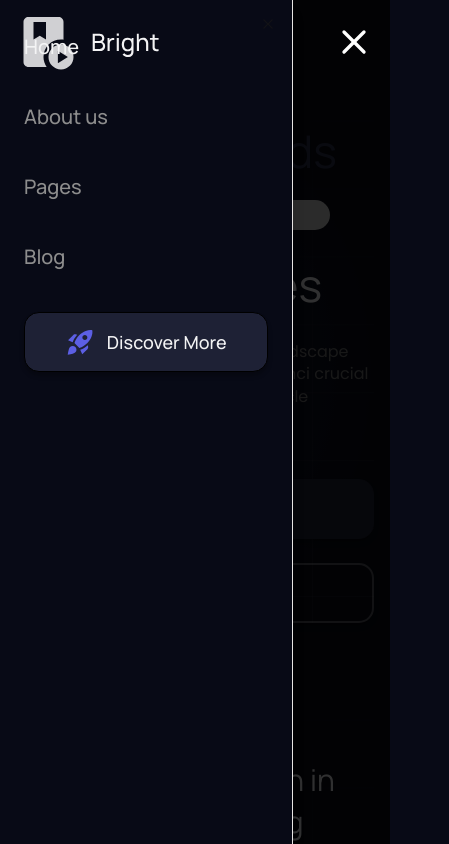
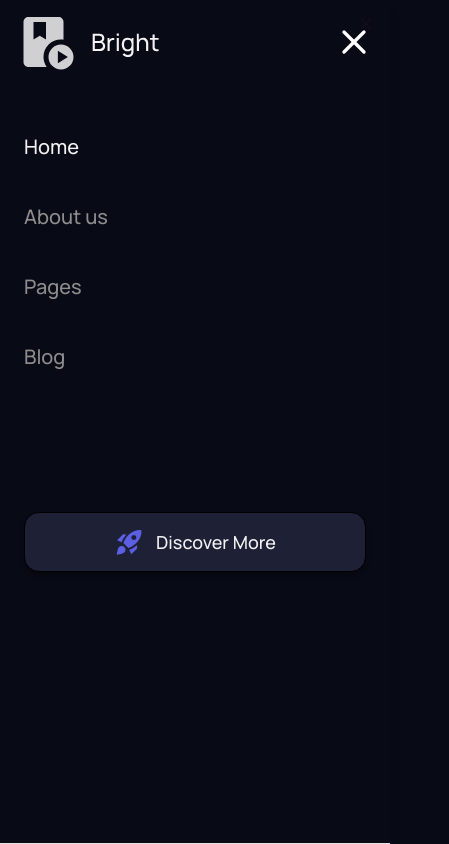
Before and after one commit to stephengade/bright-digital, a Next.js app: page / in a window 390 px wide. Both pictures are taken after a click on the element 354 px from the left and 42 px from the top of the page. Shown: the top 844 px of the page, 449 px wide, since content can reach past the window. Built offline with nearby package versions, Linux system fonts and the light colour scheme.

Commit message:
fixed overflow and mobile navbar

```diff
--- a/src/app/layout.tsx
+++ b/src/app/layout.tsx
@@ -31,7 +31,7 @@ export default function RootLayout({
     <html lang="en">
       <body className={`${manrope.variable} ${poppins.variable} max-w-[1520px] scroll-smooth antialiased overflow-x-hidden mx-auto`}>
         <NavigationBar />
-        <main className="pt-[120px] md:pt-[150px]  w-screen  px-4 md:px-8 lg:px-12 min-h-screen">
+        <main className="pt-[120px] md:pt-[150px]  w-screen  px-4 md:px-8 lg:px-12 min-h-screen overflow-x-hidden">
           {children}
         </main>
       </body>
--- a/src/components/bright-components/drawer.tsx
+++ b/src/components/bright-components/drawer.tsx
@@ -10,6 +10,7 @@ import {
   SheetTitle,
   SheetTrigger,
 } from "@/components/ui/sheet";
+import { cn } from "@/lib/utils";
 
 interface iDrawer {
   closeDrawer?: string | React.ReactNode;
@@ -34,7 +35,7 @@ export const AppDrawer = ({
   onOpenChange,
 }: iDrawer) => {
   return (
-    <div className="relative z-[200]">
+    <div className="relative z-[1500]">
       <Sheet open={open} onOpenChange={onOpenChange}>
         <SheetTrigger asChild className="cursor-pointer">
           {triggerDrawer}
@@ -43,10 +44,10 @@ export const AppDrawer = ({
         <SheetContent
           side={position}
           className={
-            position === "bottom"
-              ? "max-h-[90vh] bg-[#080A16] z-[200] rounded-t-[32px] overflow-x-hidden"
-              : "overflow-y-auto bg-[#080A16]"
-          }
+            cn(position === "bottom"
+              ? "h-screen bg-[#080A16] z-[200] rounded-t-[32px] overflow-x-hidden"
+              : "overflow-y-auto bg-[#080A16]", position === "top" && "h-screen"
+        )}
         >
           <SheetHeader>
             <SheetTitle>{title}</SheetTitle>
--- a/src/components/navigations/mobile.navigation.tsx
+++ b/src/components/navigations/mobile.navigation.tsx
@@ -22,7 +22,7 @@ export const MobileNavMenu = () => {
 
   return (
     <AppDrawer
-      position="left"
+      position="top"
       open={isOpen}
       onOpenChange={setIsOpen}
       triggerDrawer={
@@ -34,9 +34,9 @@ export const MobileNavMenu = () => {
         </span>
       }
     >
-      <div className="sidebar lg:hidden z-[100] flex-col justify-between w-full md:w-[200px]">
+      <div className="sidebar lg:hidden z-[1500] flex-col justify-between w-full md:w-[200px]">
 
-          <div className="sidebar_pages inline-flex flex-col gap-10 md:mt-[25px]">
+          <div className="sidebar_pages inline-flex flex-col gap-10 py-[100px] md:mt-[25px]">
             {NavLinks.map(({ name: title, url: link, id }) => (
               <button
               className={cn(
```
